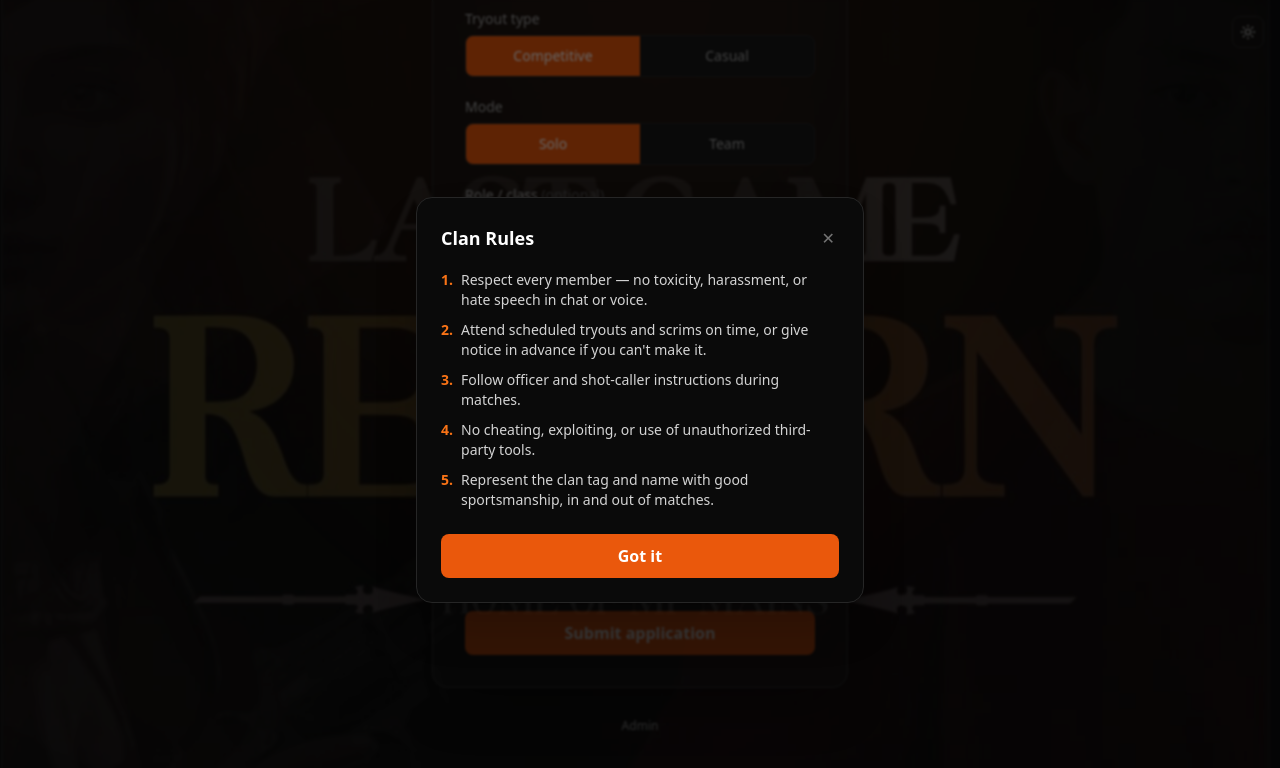
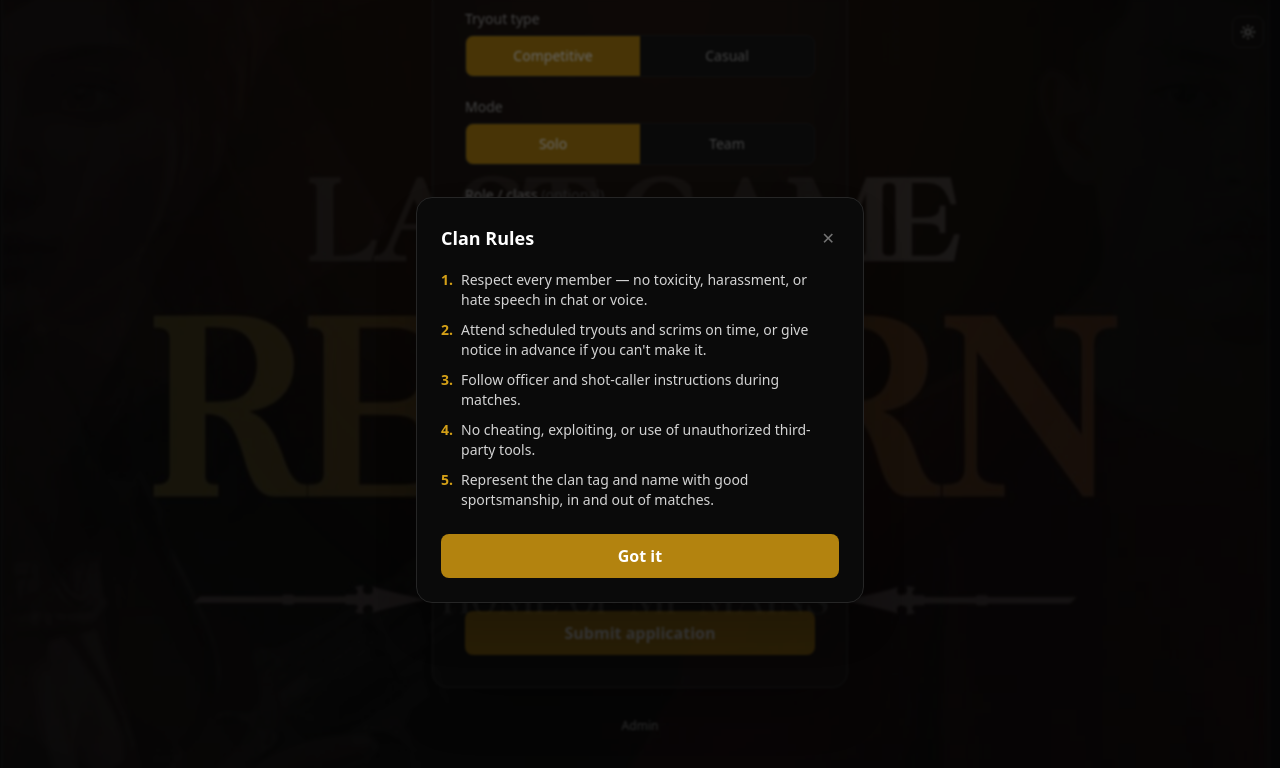
Before and after one commit to HiroTryingC4/Codm, a Next.js app: page / in a window 1280 px wide. Both pictures are taken after a click on the button "Read Clan Rules". Shown: the part 340-1108 px from the top of the page. Built offline with nearby package versions, Linux system fonts and the light colour scheme.

Commit message:
Reskin accent color from orange to gold/black palette
Co-Authored-By: Claude Sonnet 5 <noreply@anthropic.com>

```diff
--- a/src/app/admin/accounts/page.tsx
+++ b/src/app/admin/accounts/page.tsx
@@ -6,7 +6,7 @@ import CreateAccountForm from "@/components/create-account-form";
 export const dynamic = "force-dynamic";
 
 const ROLE_BADGE: Record<string, string> = {
-  HEAD: "text-orange-700 dark:text-orange-400 bg-orange-50 dark:bg-orange-500/10 border-orange-300 dark:border-orange-500/30",
+  HEAD: "text-gold-700 dark:text-gold-400 bg-gold-50 dark:bg-gold-500/10 border-gold-300 dark:border-gold-500/30",
   ADMIN: "text-neutral-600 dark:text-neutral-400 bg-neutral-100 dark:bg-neutral-800 border-neutral-300 dark:border-neutral-700",
 };
 
@@ -22,7 +22,7 @@ export default async function AccountsPage() {
   return (
     <main className="min-h-screen">
       <div className="px-4 sm:px-6 py-4 border-b border-neutral-200 dark:border-neutral-800">
-        <p className="text-xs font-semibold tracking-widest text-orange-600 dark:text-orange-500 uppercase">
+        <p className="text-xs font-semibold tracking-widest text-gold-600 dark:text-gold-500 uppercase">
           Accounts
         </p>
         <h1 className="font-bold text-neutral-900 dark:text-white">Admin Accounts</h1>
--- a/src/app/admin/board-client.tsx
+++ b/src/app/admin/board-client.tsx
@@ -44,7 +44,7 @@ export default function BoardClient({
       <div className="absolute inset-0 bg-[radial-gradient(ellipse_at_top,_rgba(234,88,12,0.1),_transparent_60%)]" />
 
       <div className="relative px-4 sm:px-6 py-4 border-b border-neutral-200 dark:border-neutral-800 bg-white/60 dark:bg-neutral-950/60 backdrop-blur-sm">
-        <p className="text-xs font-semibold tracking-widest text-orange-600 dark:text-orange-500 uppercase">
+        <p className="text-xs font-semibold tracking-widest text-gold-600 dark:text-gold-500 uppercase">
           Board
         </p>
         <h1 className="font-bold text-neutral-900 dark:text-white">Admin — Applicants</h1>
--- a/src/components/admin-sidebar.tsx
+++ b/src/components/admin-sidebar.tsx
@@ -54,14 +54,14 @@ export default function AdminSidebar({
   const linkClass = (href: string) =>
     `flex items-center gap-2.5 rounded-lg px-3 py-2 text-sm font-medium transition-all duration-150 ${
       isActive(href)
-        ? "bg-orange-600 text-white"
+        ? "bg-gold-600 text-white"
         : "text-neutral-500 dark:text-neutral-400 hover:text-neutral-900 dark:hover:text-neutral-100 hover:bg-neutral-100 dark:hover:bg-neutral-900"
     }`;
 
   const sidebarBody = (
     <div className="flex flex-col h-full">
       <div className="px-5 py-5 border-b border-neutral-200 dark:border-neutral-800">
-        <p className="text-xs font-semibold tracking-widest text-orange-600 dark:text-orange-500 uppercase">
+        <p className="text-xs font-semibold tracking-widest text-gold-600 dark:text-gold-500 uppercase">
           Last Game Reborn
         </p>
         <h1 className="font-bold text-neutral-900 dark:text-white">Admin Panel</h1>
--- a/src/components/applicant-card.tsx
+++ b/src/components/applicant-card.tsx
@@ -30,7 +30,7 @@ export default function ApplicantCard({
       onClick={onClick}
       style={{ animationDelay: `${animationDelayMs}ms` }}
       className={`animate-fade-in-up w-full text-left rounded-lg px-3 py-2.5 bg-white dark:bg-neutral-900 border border-neutral-200 dark:border-neutral-800 border-l-[3px] ${colors.cardBorder} transition-all duration-150 hover:bg-neutral-100 dark:hover:bg-neutral-800/60 hover:-translate-y-0.5 hover:shadow-md active:translate-y-0 ${
-        highlighted ? "ring-2 ring-orange-500" : ""
+        highlighted ? "ring-2 ring-gold-500" : ""
       }`}
     >
       <div className="font-semibold text-neutral-900 dark:text-neutral-100">{applicant.inGameName}</div>
--- a/src/components/applicant-detail-sheet.tsx
+++ b/src/components/applicant-detail-sheet.tsx
@@ -116,7 +116,7 @@ export default function ApplicantDetailSheet({
                 onChange={(e) => setCommentText(e.target.value)}
                 rows={3}
                 placeholder="Comment"
-                className="w-full rounded-lg bg-white dark:bg-neutral-900 border border-neutral-300 dark:border-neutral-800 px-3 py-2 text-sm text-neutral-900 dark:text-neutral-100 placeholder-neutral-400 dark:placeholder-neutral-600 outline-none transition-colors focus:border-orange-500 focus:ring-1 focus:ring-orange-500"
+                className="w-full rounded-lg bg-white dark:bg-neutral-900 border border-neutral-300 dark:border-neutral-800 px-3 py-2 text-sm text-neutral-900 dark:text-neutral-100 placeholder-neutral-400 dark:placeholder-neutral-600 outline-none transition-colors focus:border-gold-500 focus:ring-1 focus:ring-gold-500"
               />
               <button
                 type="submit"
@@ -139,7 +139,7 @@ export default function ApplicantDetailSheet({
             <div className="flex gap-2 pt-2">
               <button
                 onClick={() => handleStatus("ACCEPTED")}
-                className="flex-1 rounded-lg bg-orange-600 text-white py-2 font-medium transition-all duration-150 hover:bg-orange-500 hover:scale-[1.02] active:scale-[0.98]"
+                className="flex-1 rounded-lg bg-gold-600 text-white py-2 font-medium transition-all duration-150 hover:bg-gold-500 hover:scale-[1.02] active:scale-[0.98]"
               >
                 Accept
               </button>
--- a/src/components/clan-rules-modal.tsx
+++ b/src/components/clan-rules-modal.tsx
@@ -49,7 +49,7 @@ export default function ClanRulesModal({
               key={i}
               className="flex gap-2 text-sm text-neutral-700 dark:text-neutral-300"
             >
-              <span className="text-orange-600 dark:text-orange-500 font-semibold shrink-0">
+              <span className="text-gold-600 dark:text-gold-500 font-semibold shrink-0">
                 {i + 1}.
               </span>
               {rule}
@@ -59,7 +59,7 @@ export default function ClanRulesModal({
 
         <button
           onClick={onClose}
-          className="w-full rounded-lg bg-orange-600 text-white py-2.5 font-semibold transition-all duration-150 hover:bg-orange-500 hover:scale-[1.02] active:scale-[0.98]"
+          className="w-full rounded-lg bg-gold-600 text-white py-2.5 font-semibold transition-all duration-150 hover:bg-gold-500 hover:scale-[1.02] active:scale-[0.98]"
         >
           Got it
         </button>
--- a/src/components/create-account-form.tsx
+++ b/src/components/create-account-form.tsx
@@ -47,7 +47,7 @@ export default function CreateAccountForm() {
         onChange={(e) => setName(e.target.value)}
         placeholder="Name"
         required
-        className="w-full rounded-lg bg-white dark:bg-neutral-900 border border-neutral-300 dark:border-neutral-800 px-3 py-2 text-sm text-neutral-900 dark:text-neutral-100 placeholder-neutral-400 dark:placeholder-neutral-600 outline-none transition-colors focus:border-orange-500 focus:ring-1 focus:ring-orange-500"
+        className="w-full rounded-lg bg-white dark:bg-neutral-900 border border-neutral-300 dark:border-neutral-800 px-3 py-2 text-sm text-neutral-900 dark:text-neutral-100 placeholder-neutral-400 dark:placeholder-neutral-600 outline-none transition-colors focus:border-gold-500 focus:ring-1 focus:ring-gold-500"
       />
       <input
         value={password}
@@ -56,7 +56,7 @@ export default function CreateAccountForm() {
         placeholder="Password (min 8 characters)"
         required
         minLength={8}
-        className="w-full rounded-lg bg-white dark:bg-neutral-900 border border-neutral-300 dark:border-neutral-800 px-3 py-2 text-sm text-neutral-900 dark:text-neutral-100 placeholder-neutral-400 dark:placeholder-neutral-600 outline-none transition-colors focus:border-orange-500 focus:ring-1 focus:ring-orange-500"
+        className="w-full rounded-lg bg-white dark:bg-neutral-900 border border-neutral-300 dark:border-neutral-800 px-3 py-2 text-sm text-neutral-900 dark:text-neutral-100 placeholder-neutral-400 dark:placeholder-neutral-600 outline-none transition-colors focus:border-gold-500 focus:ring-1 focus:ring-gold-500"
       />
       {error && (
         <p className="animate-fade-in-up text-sm text-red-700 dark:text-red-400 bg-red-50 dark:bg-red-500/10 border border-red-300 dark:border-red-500/30 rounded-lg px-3 py-2">
@@ -66,7 +66,7 @@ export default function CreateAccountForm() {
       <button
         type="submit"
         disabled={submitting}
-        className="w-full rounded-lg bg-orange-600 text-white py-2 text-sm font-semibold transition-all duration-150 hover:bg-orange-500 hover:scale-[1.02] active:scale-[0.98] disabled:opacity-50 disabled:hover:scale-100"
+        className="w-full rounded-lg bg-gold-600 text-white py-2 text-sm font-semibold transition-all duration-150 hover:bg-gold-500 hover:scale-[1.02] active:scale-[0.98] disabled:opacity-50 disabled:hover:scale-100"
       >
         {submitting ? "Creating..." : "Create account"}
       </button>
--- a/src/components/tryout-form.tsx
+++ b/src/components/tryout-form.tsx
@@ -17,7 +17,7 @@ const MODES: Toggle<"SOLO" | "TEAM">[] = [
 ];
 
 const inputClass =
-  "w-full rounded-lg bg-white dark:bg-neutral-900 border border-neutral-300 dark:border-neutral-800 px-3 py-2.5 text-sm text-neutral-900 dark:text-neutral-100 placeholder-neutral-400 dark:placeholder-neutral-600 outline-none transition-colors focus:border-orange-500 focus:ring-1 focus:ring-orange-500";
+  "w-full rounded-lg bg-white dark:bg-neutral-900 border border-neutral-300 dark:border-neutral-800 px-3 py-2.5 text-sm text-neutral-900 dark:text-neutral-100 placeholder-neutral-400 dark:placeholder-neutral-600 outline-none transition-colors focus:border-gold-500 focus:ring-1 focus:ring-gold-500";
 
 const labelClass = "block text-sm font-medium text-neutral-600 dark:text-neutral-400 mb-1.5";
 
@@ -65,7 +65,7 @@ export default function TryoutForm() {
   return (
     <div className="animate-fade-in-up rounded-2xl border border-neutral-200 dark:border-neutral-800 bg-white/90 dark:bg-neutral-900/40 p-6 sm:p-8 shadow-2xl shadow-neutral-300/40 dark:shadow-black/40 transition-colors">
       <div className="mb-6">
-        <p className="text-xs font-semibold tracking-widest text-orange-600 dark:text-orange-500 uppercase mb-1">
+        <p className="text-xs font-semibold tracking-widest text-gold-600 dark:text-gold-500 uppercase mb-1">
           Player Application
         </p>
         <h1 className="text-2xl font-bold text-neutral-900 dark:text-white">Tryout Form</h1>
@@ -97,7 +97,7 @@ export default function TryoutForm() {
                 onClick={() => setTryoutType(t.value)}
                 className={`flex-1 py-2.5 text-sm font-medium transition-all duration-150 active:scale-95 ${
                   tryoutType === t.value
-                    ? "bg-orange-600 text-white"
+                    ? "bg-gold-600 text-white"
                     : "text-neutral-500 dark:text-neutral-400 hover:text-neutral-900 dark:hover:text-neutral-200"
                 }`}
               >
@@ -118,7 +118,7 @@ export default function TryoutForm() {
                 onClick={() => setMode(m.value)}
                 className={`flex-1 py-2.5 text-sm font-medium transition-all duration-150 active:scale-95 ${
                   mode === m.value
-                    ? "bg-orange-600 text-white"
+                    ? "bg-gold-600 text-white"
                     : "text-neutral-500 dark:text-neutral-400 hover:text-neutral-900 dark:hover:text-neutral-200"
                 }`}
               >
@@ -161,7 +161,7 @@ export default function TryoutForm() {
               setRulesOpen(true);
               setHasReadRules(true);
             }}
-            className="w-full rounded-lg border border-orange-500 text-orange-600 dark:text-orange-500 py-2 text-sm font-semibold transition-all duration-150 hover:bg-orange-50 dark:hover:bg-orange-500/10 hover:scale-[1.01] active:scale-[0.99]"
+            className="w-full rounded-lg border border-gold-500 text-gold-600 dark:text-gold-500 py-2 text-sm font-semibold transition-all duration-150 hover:bg-gold-50 dark:hover:bg-gold-500/10 hover:scale-[1.01] active:scale-[0.99]"
           >
             Read Clan Rules
           </button>
@@ -178,7 +178,7 @@ export default function TryoutForm() {
               checked={rulesAgreed}
               disabled={!hasReadRules}
               onChange={(e) => setRulesAgreed(e.target.checked)}
-              className="mt-0.5 accent-orange-600"
+              className="mt-0.5 accent-gold-600"
             />
             I have read and agree to the clan rules
           </label>
@@ -210,7 +210,7 @@ export default function TryoutForm() {
         <button
           type="submit"
           disabled={submitting || !rulesAgreed}
-          className="w-full rounded-lg bg-orange-600 text-white py-2.5 font-semibold transition-all duration-150 hover:bg-orange-500 hover:scale-[1.02] active:scale-[0.98] disabled:opacity-50 disabled:cursor-not-allowed disabled:hover:scale-100"
+          className="w-full rounded-lg bg-gold-600 text-white py-2.5 font-semibold transition-all duration-150 hover:bg-gold-500 hover:scale-[1.02] active:scale-[0.98] disabled:opacity-50 disabled:cursor-not-allowed disabled:hover:scale-100"
         >
           {submitting ? "Submitting..." : "Submit application"}
         </button>
--- a/tailwind.config.ts
+++ b/tailwind.config.ts
@@ -5,6 +5,21 @@ const config: Config = {
   content: ["./src/**/*.{js,ts,jsx,tsx,mdx}"],
   theme: {
     extend: {
+      colors: {
+        gold: {
+          50: "#fdf9ec",
+          100: "#faf0cd",
+          200: "#f5df9b",
+          300: "#eecb64",
+          400: "#e5b23a",
+          500: "#d4a017",
+          600: "#b3830f",
+          700: "#8f660e",
+          800: "#755314",
+          900: "#624616",
+          950: "#392509",
+        },
+      },
       keyframes: {
         "fade-in": {
           "0%": { opacity: "0" },
```
Also changed, not shown: src/app/admin/login/page.tsx (+4 -4 lines).
